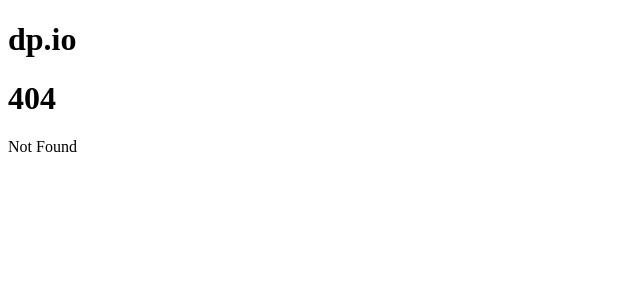
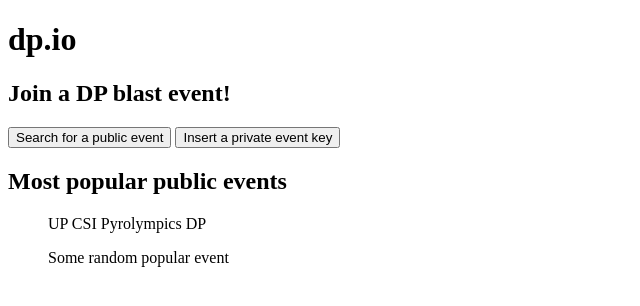
Before and after one commit to eyronjuude/dp.io, a SvelteKit app: page /join in a window 1280 px wide. Before the commit this address had no page. Shown: the top 306 px of the page, without its empty margins (0-640 px from the left). Built offline with nearby package versions, Linux system fonts and the light colour scheme.

Commit message:
feat: add layout for `join` route

```diff
--- /dev/null
+++ b/src/routes/join/+page.svelte
@@ -0,0 +1,12 @@
+<script>
+	import PopularEvents from './PopularEvents.svelte';
+</script>
+
+<h2>Join a DP blast event!</h2>
+
+<input id="public_event_join" type="button" value="Search for a public event" />
+<input id="private_event_join" type="button" value="Insert a private event key" />
+
+<h2>Most popular public events</h2>
+
+<PopularEvents />
--- /dev/null
+++ b/src/routes/join/PopularEvents.svelte
@@ -0,0 +1,3 @@
+<!-- Sample layout -->
+<ul>UP CSI Pyrolympics DP</ul>
+<ul>Some random popular event</ul>
```
